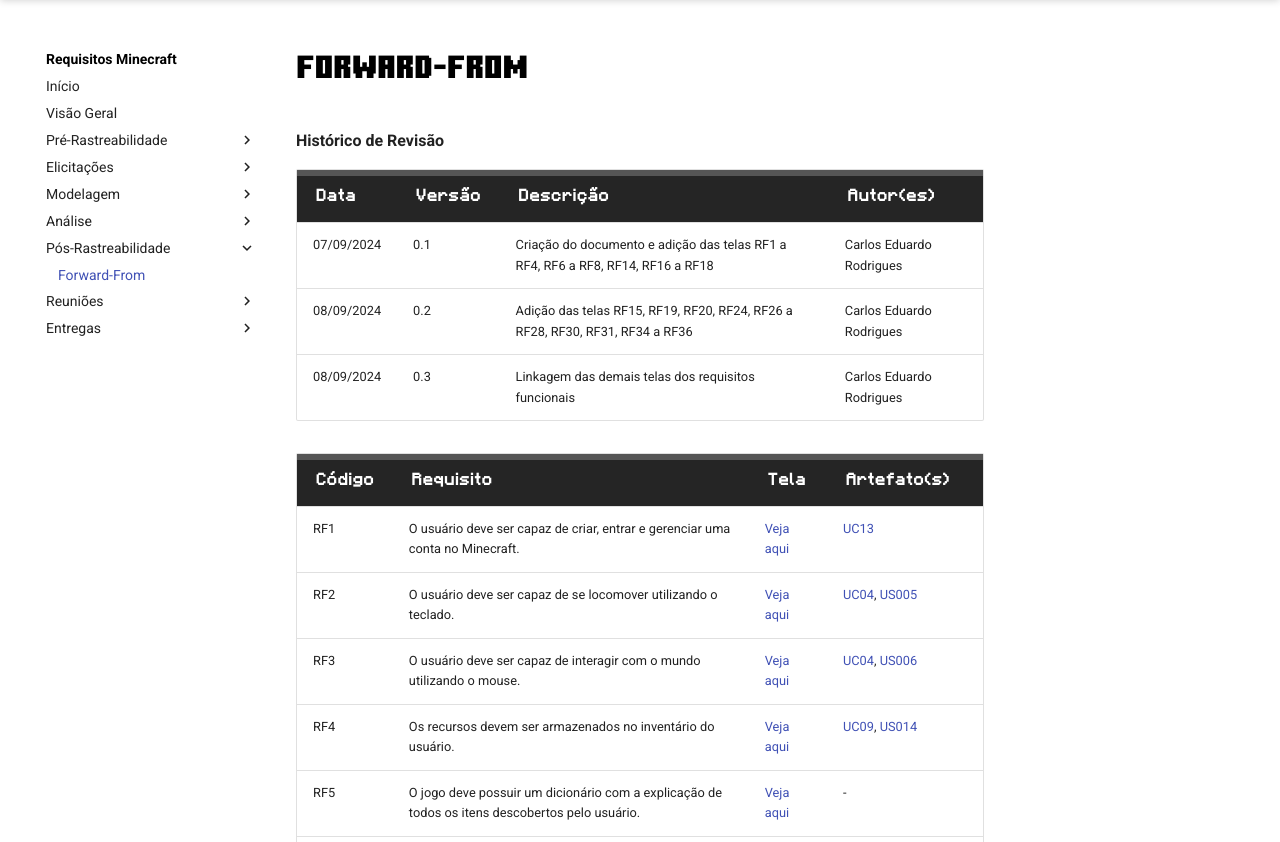
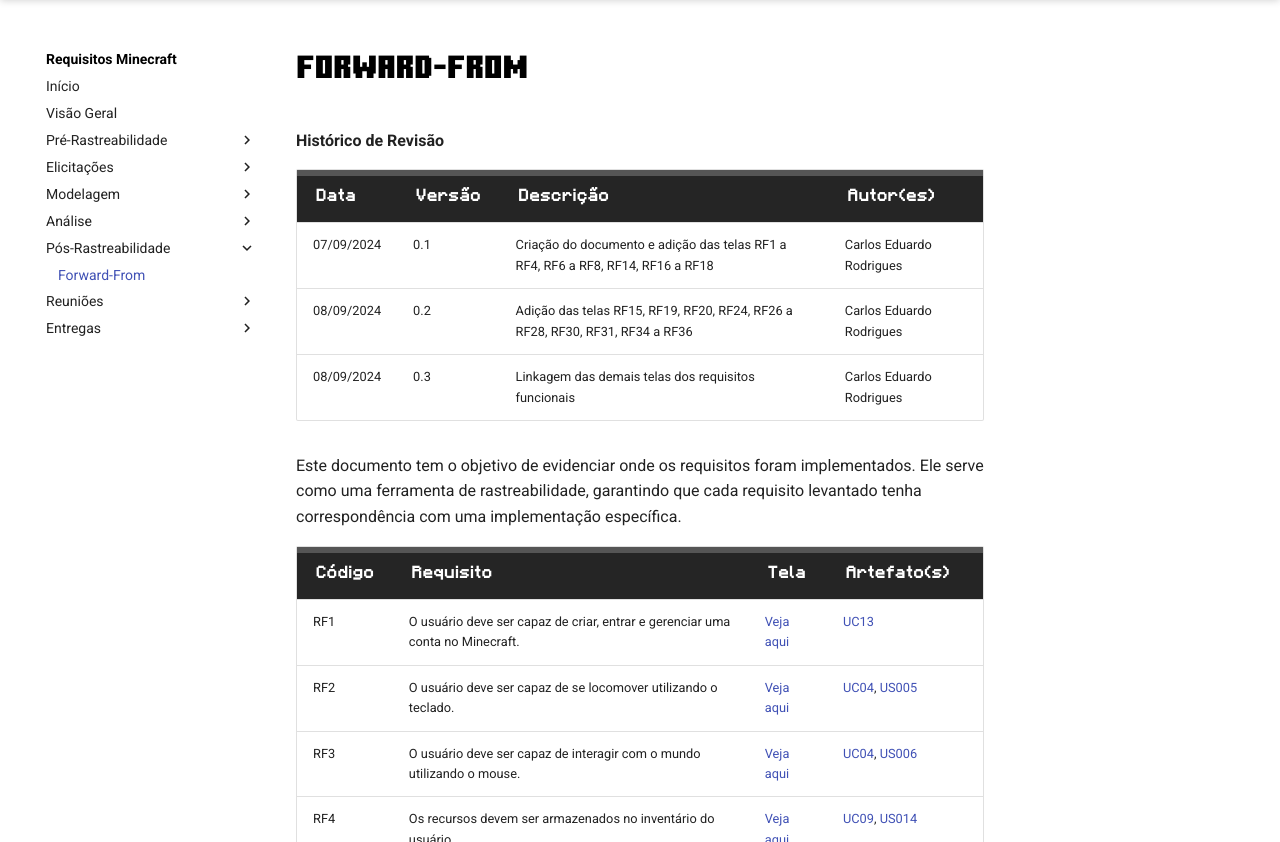
Before and after one commit to reqMinecraft2024/Requisitos-Minecraft, an MkDocs documentation site: the page built from docs/pos-rastreabilidade/forward-from.md, in a window 1280 px wide and 900 px high, cut to the strip 58-900 px from the top of the window. Built offline with MkDocs 1.6.1 and Material for MkDocs 9.7.7, drawn with Linux system fonts in a browser that asks for light colours; some web fonts are replaced; comment, search, counter and statistics services are not loaded.

Commit message:
add textinho no foward

```diff
--- a/docs/pos-rastreabilidade/forward-from.md
+++ b/docs/pos-rastreabilidade/forward-from.md
@@ -6,6 +6,8 @@
 | 07/09/2024 | 0.1 | Criação do documento e adição das telas RF1 a RF4, RF6 a RF8, RF14, RF16 a RF18 | Carlos Eduardo Rodrigues |
 | 08/09/2024 | 0.2 | Adição das telas RF15, RF19, RF20, RF24, RF26 a RF28, RF30, RF31, RF34 a RF36 | Carlos Eduardo Rodrigues |
 | 08/09/2024 | 0.3 | Linkagem das demais telas dos requisitos funcionais | Carlos Eduardo Rodrigues |
+
+Este documento tem o objetivo de evidenciar onde os requisitos foram implementados. Ele serve como uma ferramenta de rastreabilidade, garantindo que cada requisito levantado tenha correspondência com uma implementação específica.
 
 |Código|Requisito|Tela|Artefato(s)|
 |---|---|---|---|
```
